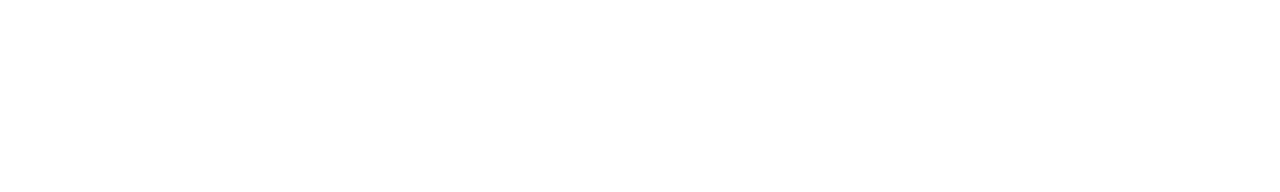
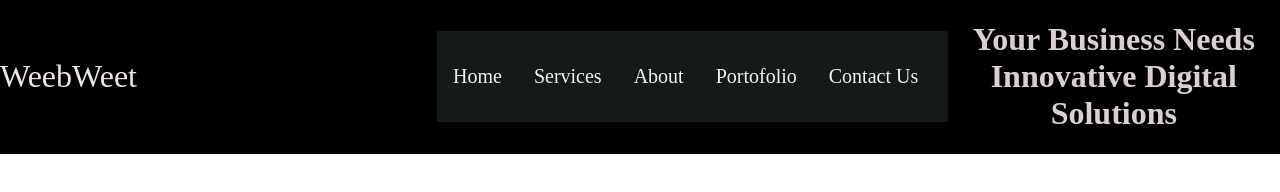
Before and after one commit to Archly2022/test, a plain HTML site: page index.html in a window 1280 px wide. Drawn offline with Linux system fonts and the light colour scheme.

Commit message:
I updated the header tag

```diff
--- a/index.html
+++ b/index.html
@@ -5,8 +5,27 @@
       <meta http-equiv="X-UA-Compatible" content="IE=edge">
       <meta name="viewport" content="width=device-width, initial-scale=1.0">
       <title>I Don't Know Git and Github</title>
+      <link rel="stylesheet" href="style.css">
   </head>
   <body>
 
+    <!-- HEADER -->
+     <header class="navbar">
+       <a href="#" class="logo">WeebWeet</a>
+      <div class="nav">
+          <a class="home" href="">Home</a>
+          <a class="services" href="">Services</a>
+          <a class="about" href="">About</a>
+          <a  class="portofolio" href="">Portofolio</a>
+          <a class="contact" href="">Contact Us</a>
+      </div>
+      <span>
+         <a class="sub-head"> <h1>Your Business Needs Innovative Digital Solutions</h1></a>
+      </span>
+     </header>
+    <!-- MAIN CONTENT -->
+
+    <!-- FOOTER -->
+
   </body>
   </html>
--- a/style.css
+++ b/style.css
@@ -0,0 +1,56 @@
+div{
+list-style: none;
+}
+
+.logo{
+    font-size: 32px;
+    color: rgb(236, 229, 229);
+    text-decoration: none;
+    display: block;
+}
+.logo:hover{
+    color: crimson;
+}
+.navbar{
+    display: flex;
+    align-items: center;
+    background-color: black;
+}
+
+.nav{
+    display: flex;
+    text-align: center;
+    width: 1030px;
+    margin-right:0px;
+    margin-left:300px;
+    margin-top: 0px;
+    background-color: rgb(22, 25, 25);
+    overflow: hidden;
+    padding-top: 20px;
+    padding-bottom: 20px;
+}
+.nav a {
+    float: left;
+    color: #f2f2f2;
+    text-align: center;
+    padding: 14px 16px;
+    text-decoration: none;
+    font-size: 20px;
+  }
+  .nav a:hover{
+      background-color: crimson;
+      color:black;
+
+  }
+  body{
+    color: rgb(0, 0, 0);
+    display: block;
+    height: 91px;
+    margin:0%;
+    width: 100%;
+  }
+  .sub-head{
+      color: #d9d1d1;
+      text-align: center;
+      margin-top: 530px;
+  }
```
